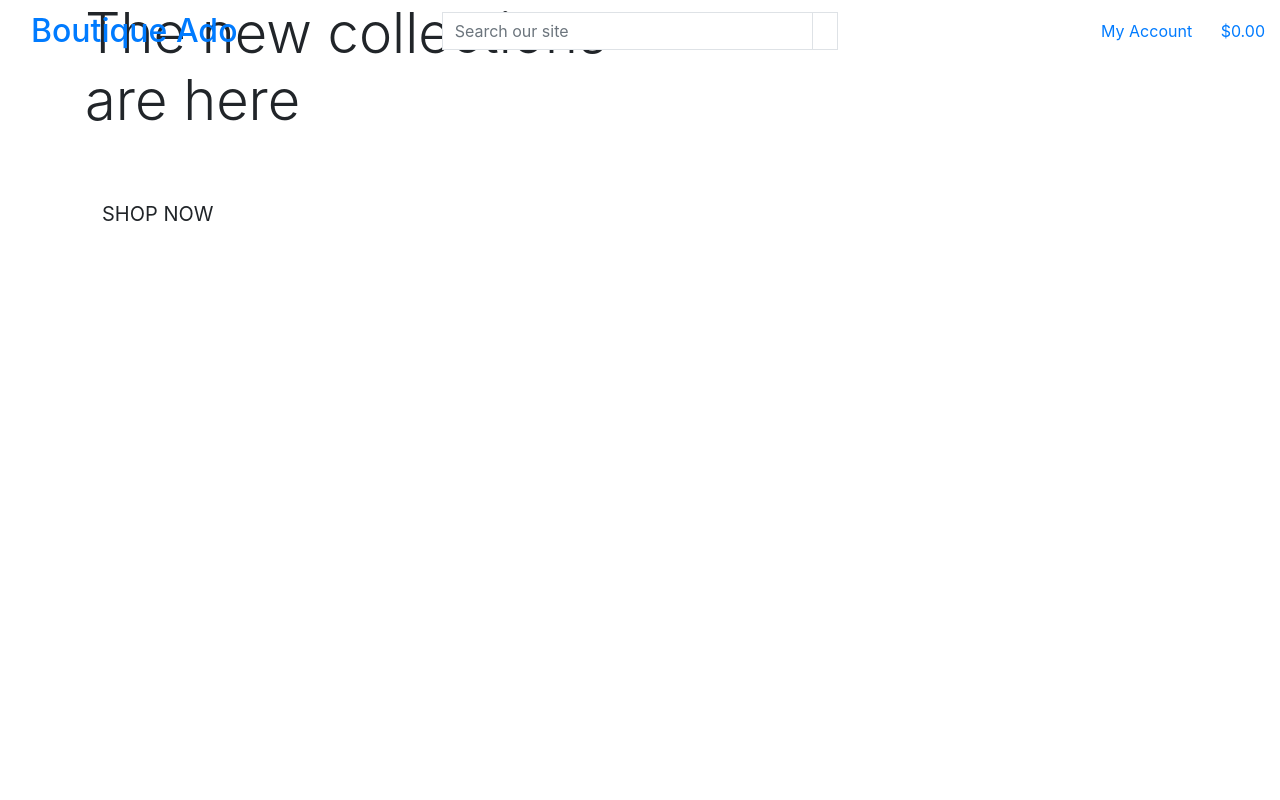
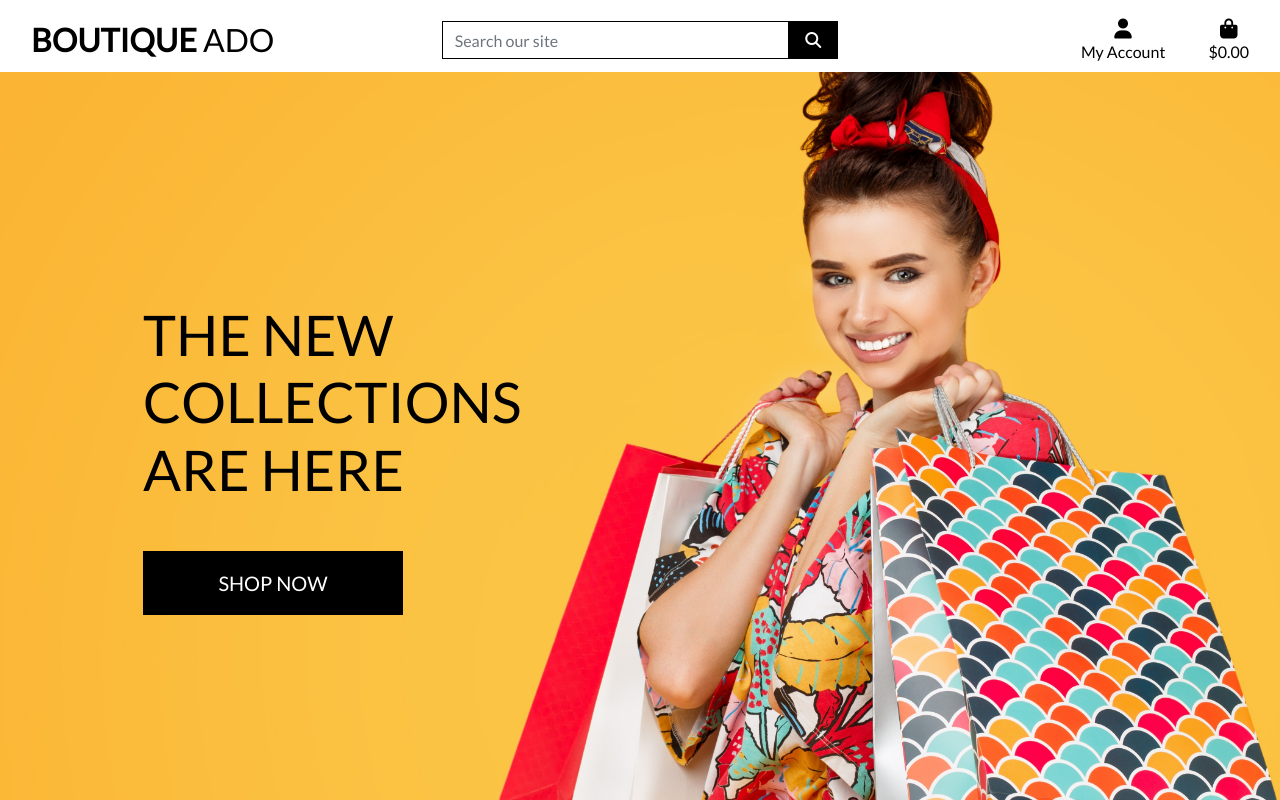
Before and after one commit to KirstChat/boutique_ado, a Django app: page / in a window 1280 px wide. Run offline with Django 3.2, Linux system fonts and the light colour scheme; some libraries are stand-ins or nearby versions.

Commit message:
complete homepage header and css

```diff
--- a/boutique_ado/settings.py
+++ b/boutique_ado/settings.py
@@ -147,3 +147,7 @@ USE_TZ = True
 # https://docs.djangoproject.com/en/3.1/howto/static-files/
 
 STATIC_URL = '/static/'
+STATICFILES_DIRS = (os.path.join(BASE_DIR, 'static'),)
+
+MEDIA_URL = '/media/'
+MEDIA_ROOT = os.path.join(BASE_DIR, 'media')
--- a/boutique_ado/urls.py
+++ b/boutique_ado/urls.py
@@ -15,9 +15,11 @@ Including another URLconf
 """
 from django.contrib import admin
 from django.urls import path, include
+from django.conf import settings
+from django.conf.urls.static import static
 
 urlpatterns = [
     path('admin/', admin.site.urls),
     path('accounts/', include('allauth.urls')),
     path('', include('home.urls')),
-]
+] + static(settings.MEDIA_URL, document_root=settings.MEDIA_ROOT)
--- /dev/null
+++ b/static/css/base.css
@@ -0,0 +1,81 @@
+html {
+    height: 100%;
+}
+
+body {
+    background: url('/media/homepage_background_cropped.jpg') no-repeat center center fixed;
+    background-size: cover;
+    height: calc(100vh - 164px);
+    color: #555;
+    font-family: 'Lato';
+}
+
+/* from Bulma */
+.icon {
+    align-items: center;
+    display: inline-flex;
+    justify-content: center;
+    height: 1.5rem;
+    width: 1.5rem;
+}
+
+.logo-font {
+    text-transform: uppercase;
+}
+
+.main-logo-link {
+    width: fit-content;
+}
+
+.shop-now-button {
+    background: black;
+    color: white;
+    min-width: 260px;
+}
+
+.btn-black {
+    background: black;
+    color: white;
+}
+
+.shop-now-button:hover,
+.shop-now-button:active,
+.shop-now-button:focus,
+.btn-black:hover,
+.btn-black:active,
+.btn-black:focus {
+    background: #222;
+    color: white;
+}
+
+.text-black {
+    color: #000 !important;
+}
+
+.border-black {
+    border: 1px solid black !important;
+}
+
+/* -------------------------------- Media Queries */
+
+/* Slightly larger container on xl screens */
+@media (min-width: 1200px) {
+    .container {
+        max-width: 80%;
+    }
+}
+
+/* fixed top navbar only on medium and up */
+@media (min-width: 992px) {
+    .fixed-top-desktop-only {
+        position: fixed;
+        top: 0;
+        right: 0;
+        left: 0;
+        z-index: 1030;
+    }
+
+    .header-container {
+        padding-top: 164px;
+    }
+}
--- a/templates/allauth/base.html
+++ b/templates/allauth/base.html
@@ -15,12 +15,15 @@
     {% block core_css %}
         <!-- Bootstrap CSS -->
         <link rel="stylesheet" href="https://cdn.jsdelivr.net/npm/bootstrap@4.6.0/dist/css/bootstrap.min.css" integrity="sha384-B0vP5xmATw1+K9KRQjQERJvTumQW0nPEzvF6L/Z6nronJ3oUOFUFpCjEUQouq2+l" crossorigin="anonymous">
+        <link href="https://fonts.googleapis.com/css2?family=Lato&display=swap" rel="stylesheet">
+        <link rel="stylesheet" href="{% static 'css/base.css' %}">
     {% endblock %}
 
     {% block extra_css %}
     {% endblock %}
 
     {% block core_js %}
+    <script src="https://kit.fontawesome.com/c79a74f199.js" crossorigin="anonymous"></script>
     <!-- jQuery, Popper and Bootstrap JS -->
     <script src="https://code.jquery.com/jquery-3.5.1.slim.min.js"
         integrity="sha384-DfXdz2htPH0lsSSs5nCTpuj/zy4C+OGpamoFVy38MVBnE+IbbVYUew+OrCXaRkfj" crossorigin="anonymous">
@@ -39,21 +42,20 @@
     <title>Boutique Ado {% block extra_title %}{% endblock %}</title>
 </head>
 <body>
-
     <header class="container-fluid fixed-top">
-        <div class="row">
-            <div class="col-12 col-lg-4 my-auto py-1 py-large-0 text-center text-lg-left">
+        <div id="topnav" class="row bg-white pt-lg-2 d-none d-lg-flex">
+            <div class="col-12 col-lg-4 my-auto py-1 py-lg-0 text-center text-lg-left">
                 <a href="{% url 'home' %}" class="nav-link main-logo-link">
-                    <h2 class="logo-font text-black my-0">Boutique Ado</h2>
+                    <h2 class="logo-font text-black my-0"><strong>Boutique</strong> Ado</h2>
                 </a>
             </div>
-
-            <div class="col-12 col-lg-4 my-auto py-1 py-large-0">
+            <div class="col-12 col-lg-4 my-auto py-1 py-lg-0">
                 <form method="GET" action="">
                     <div class="input-group w-100">
-                        <input type="text" name="q" class="form-control border border-black rounded-0" placeholder="Search our site">
+                        <input class="form-control border border-black rounded-0" type="text" name="q"
+                            placeholder="Search our site">
                         <div class="input-group-append">
-                            <button type="submit" class="form-control btn btn-black border border-black rounded-0">
+                            <button class="form-control btn btn-black border border-black rounded-0" type="submit">
                                 <span class="icon">
                                     <i class="fas fa-search"></i>
                                 </span>
@@ -62,11 +64,11 @@
                     </div>
                 </form>
             </div>
-
-            <div class="col-12 col-lg-4 my-auto py-1 py-large-0">
+            <div class="col-12 col-lg-4 my-auto py-1 py-lg-0">
                 <ul class="list-inline list-unstyled text-center text-lg-right my-0">
                     <li class="list-inline-item dropdown">
-                        <a href="#" id="user-options" data-toggle="dropdown" aria-haspopup="true" aria-expanded="false" class="text-black nav-link">
+                        <a class="text-black nav-link" href="#" id="user-options" data-toggle="dropdown"
+                            aria-haspopup="true" aria-expanded="false">
                             <div class="text-center">
                                 <div><i class="fas fa-user fa-lg"></i></div>
                                 <p class="my-0">My Account</p>
@@ -86,7 +88,8 @@
                         </div>
                     </li>
                     <li class="list-inline-item">
-                        <a href="" class="{% if grand_total %}text-info font-weight-bold{% else %}text-black{% endif %}nav-link">
+                        <a class="{% if grand_total %}text-info font-weight-bold{% else %}text-black{% endif %} nav-link"
+                            href="">
                             <div class="text-center">
                                 <div><i class="fas fa-shopping-bag fa-lg"></i></div>
                                 <p class="my-0">
```
Also changed, not shown: media/homepage_background_cropped.jpg (added). Lines whose indentation alone changed are shown as unchanged.
